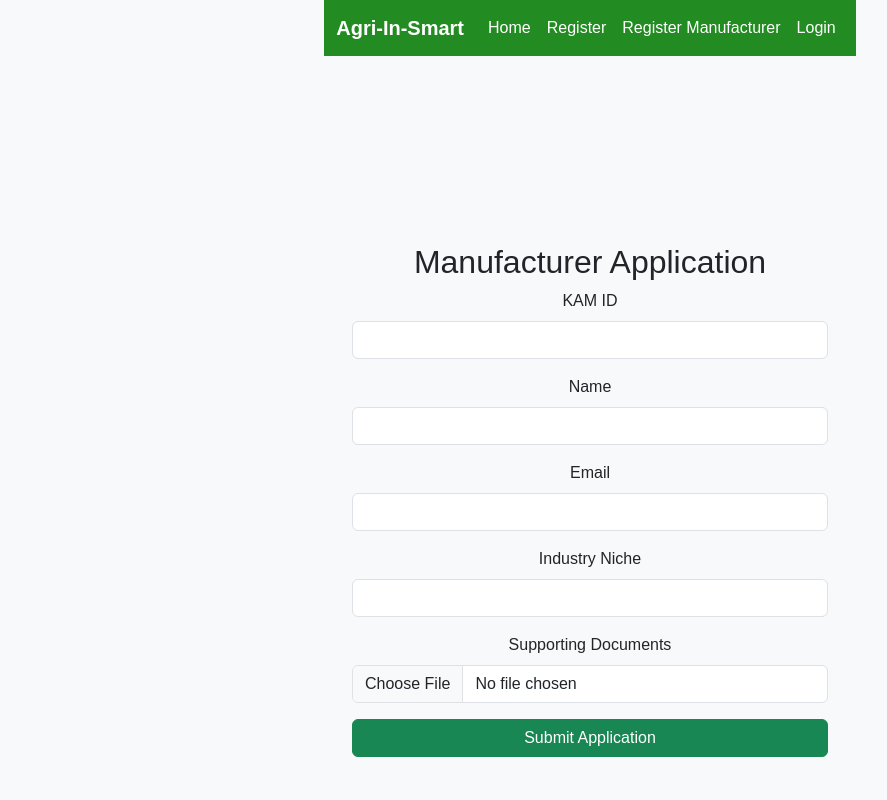
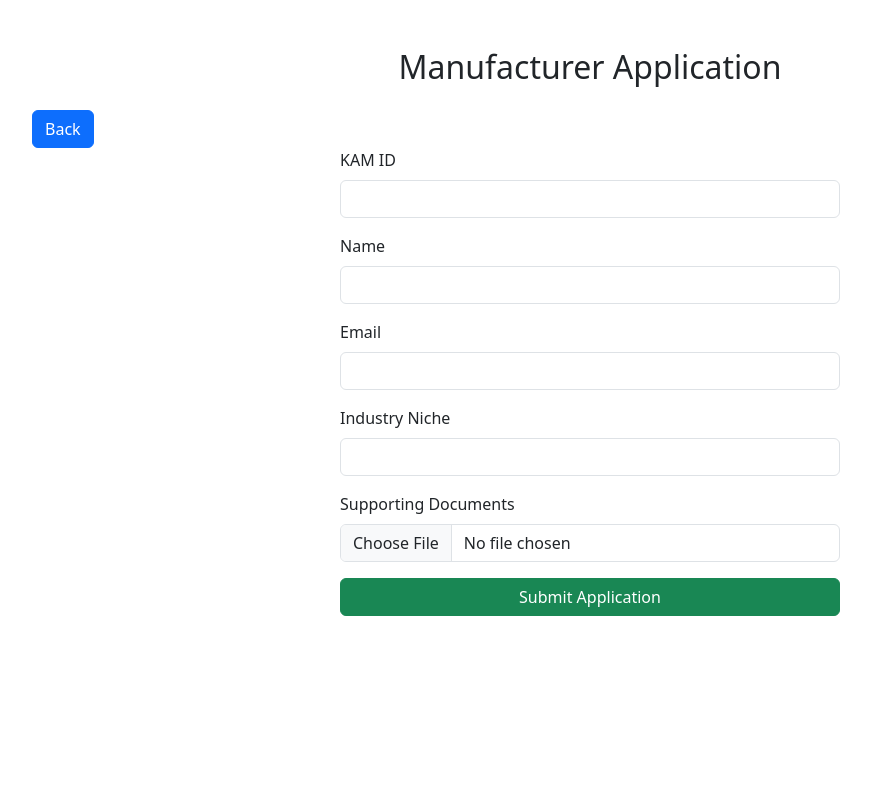
Before and after one commit to WayneCarlW/ic-app, a Flask app: page /auth/apply_manufacturer in a window 1280 px wide. Shown: the whole page, without its empty margins (50-937 px from the left). Run offline with Flask 3, Linux system fonts and the light colour scheme; parts of the project's set-up code (start-up, migrations or seed data) failed here and were passed over; some libraries are stand-ins or nearby versions.

Commit message:
favicon changes

```diff
--- a/blueprints/admin/templates/admin/manage_manufacturers.html
+++ b/blueprints/admin/templates/admin/manage_manufacturers.html
@@ -52,7 +52,9 @@
                         <td>{{ manufacturer.name }}</td>
                         <td>{{ manufacturer.email }}</td>
                         <td>{{ manufacturer.industry_niche }}</td>
-                        <td><a href="{{ manufacturer.supporting_documents }}" target="_blank">View</a></td>
+                        <td>
+                            <a href="{{ url_for('admin.download_document', user_id=manufacturer._id, document_name=manufacturer.supporting_documents) }}" target="_blank">View</a>
+                        </td>
                         <td>{{ "Approved" if manufacturer.approved else "Pending" }}</td>
                         <td>
                             {% if not manufacturer.approved %}
--- a/blueprints/auth/auth.py
+++ b/blueprints/auth/auth.py
@@ -22,6 +22,7 @@ def apply_manufacturer():
     if request.method == 'POST':
         db = get_mongo_db()
         if db is None:
+            flash('Database connection error.', 'danger')
             return redirect(url_for('auth.apply_manufacturer'))
 
         if form.validate_on_submit():
@@ -34,21 +35,18 @@ def apply_manufacturer():
             manufacturer_data = {
                 "kam_id": form.kamid.data,
                 "name": form.name.data,
-                "email": current_user.email,  # Include the email field
+                "email": form.email.data,  # Collect email from the form
                 "industry_niche": form.IndustryNiche.data,
                 "supporting_documents": doc_data,
-                "user_id": current_user.id,
+                "approved": False  # Default to not approved
             }
-            # Save manufacturer data to the user's collection for reference
-            db.users.update_one(
-                {'_id': ObjectId(current_user.id)},
-                {'$set': {'manufacturer_application': manufacturer_data}}
-            )
+
+            # Save manufacturer data to the manufacturers collection
             db.manufacturers.insert_one(manufacturer_data)
-            flash('Application submitted successfully! Awaiting approval', 'success')
-            return redirect(url_for('dash.home'))
+            flash('Application submitted successfully! Awaiting approval.', 'success')
+            return redirect(url_for('auth.login'))  # Redirect to login after application
 
-    return render_template('auth/manu_application.html', user=current_user, form=form)
+    return render_template('auth/manu_application.html', form=form)
 
 @auth.route('/register', methods=['GET', 'POST'])
 def register():
--- a/blueprints/auth/templates/auth/manu_application.html
+++ b/blueprints/auth/templates/auth/manu_application.html
@@ -1,12 +1,27 @@
-{% extends "base.html" %}
+<!DOCTYPE html>
+<html lang="en">
+<head>
+    <meta charset="UTF-8">
+    <meta name="viewport" content="width=device-width, initial-scale=1.0">
+    <title>Manufacturer Application</title>
+    <!-- Bootstrap CSS CDN -->
+    <link href="https://cdn.jsdelivr.net/npm/bootstrap@5.3.0-alpha1/dist/css/bootstrap.min.css" rel="stylesheet">
+    <style>
+        form {
+            max-width: 500px;
+            margin: 0 auto;
+        }
+    </style>
+</head>
+<body>
+    <div class="container mt-5">
+        <h2 class="text-center">Manufacturer Application</h2>
+        <div class="text-center mb-4"></div>
+            <a href="{{ url_for('home') }}" class="btn btn-primary">Back</a>
+        </div>
+        <form method="POST" action="{{ url_for('auth.apply_manufacturer') }}" enctype="multipart/form-data">
+            {{ form.hidden_tag() }}
 
-{% block content %}
-<div class="container mt-5">
-    <h2>Manufacturer Application</h2>
-    <form method="POST" action="{{ url_for('auth.apply_manufacturer') }}" enctype="multipart/form-data">
-        {{ form.hidden_tag() }}
-
-        <div class="container" style="max-width: 500px;">
             <div class="mb-3">
                 {{ form.kamid.label(class="form-label") }}
                 {{ form.kamid(class="form-control") }}
@@ -33,7 +48,9 @@
             </div>
 
             <button type="submit" class="btn btn-success w-100">Submit Application</button>
-        </div>
-    </form>
-</div>
-{% endblock %}
+        </form>
+    </div>
+    <!-- Bootstrap JS Bundle CDN -->
+    <script src="https://cdn.jsdelivr.net/npm/bootstrap@5.3.0-alpha1/dist/js/bootstrap.bundle.min.js" integrity="sha384-w76A2YFfC2Jk5z5T5z5T5z5T5z5T5z5T5z5T5z5T5z5T5z5T5z5T5z5T5z5T5z5T5z5" crossorigin="anonymous"></script>
+</body>
+</html>
--- a/blueprints/shop/templates/shop/shelf.html
+++ b/blueprints/shop/templates/shop/shelf.html
@@ -9,6 +9,10 @@
 <body>
     <header class="navbar">
         <h1 class="logo">Agri-In-Smart</h1>
+        <form class="search-form" method="GET" action="{{ url_for('shop.search_products') }}">
+            <input type="text" name="query" class="form-control me-2" placeholder="Search products..." aria-label="Search">
+            <button type="submit" class="search-button" style="background-color: #4CAF50; color: white; border: none; padding: 10px 20px; border-radius: 5px; cursor: pointer; font-size: 14px;">Search</button>
+        </form>
         <a href="{{ url_for('shop.view_cart') }}" class="basket-button">Cart</a>
     </header>
 
--- a/templates/base.html
+++ b/templates/base.html
@@ -8,6 +8,10 @@
     <link rel="stylesheet" href="{{ url_for('static', filename='css/style.css') }}">
     <link rel="stylesheet" href="{{ url_for('static', filename='css/forms.css') }}">
     <link rel="stylesheet" href="{{ url_for('static', filename='css/sidebars.css') }}">
+    <link rel="apple-touch-icon" sizes="180x180" href="{{url_for('static', filename='images/apple-touch-icon.png')}}">
+    <link rel="icon" type="image/png" sizes="32x32" href="{{url_for('static', filename='images/favicon-32x32.png')}}">
+    <link rel="icon" type="image/png" sizes="16x16" href="{{url_for('static', filename='images/favicon-16x16.png')}}">
+    <link rel="manifest" href="{{url_for('static', filename='images/site.webmanifest')}}">
     <style>
         body {
             background-color: #f8f9fa;
--- a/templates/index.html
+++ b/templates/index.html
@@ -6,7 +6,9 @@
     <title>Agri-In-Smart</title>
     <link href="https://cdn.jsdelivr.net/npm/bootstrap@5.3.0/dist/css/bootstrap.min.css" rel="stylesheet">
     <link rel="stylesheet" href="{{url_for('static', filename='css/index.css')}}">
-
+    <link rel="apple-touch-icon" sizes="180x180" href="{{url_for('static', filename='images/apple-touch-icon.png')}}">
+    <link rel="icon" type="image/png" sizes="32x32" href="{{url_for('static', filename='images/favicon-32x32.png')}}">
+    <link rel="icon" type="image/png" sizes="16x16" href="{{url_for('static', filename='images/favicon-16x16.png')}}">
 </head>
 <body>
     <nav class="navbar navbar-expand-lg btn-green navbar-dark">
```
Also changed, not shown: blueprints/admin/admin.py (+31 -1 lines), blueprints/shop/shop.py (+18 -0 lines), static/images/android-chrome-192x192.png (added), static/images/android-chrome-512x512.png (added), static/images/apple-touch-icon.png (added), static/images/favicon-16x16.png (added), static/images/favicon-32x32.png (added), static/images/favicon.ico (added), static/images/site.webmanifest (added).
